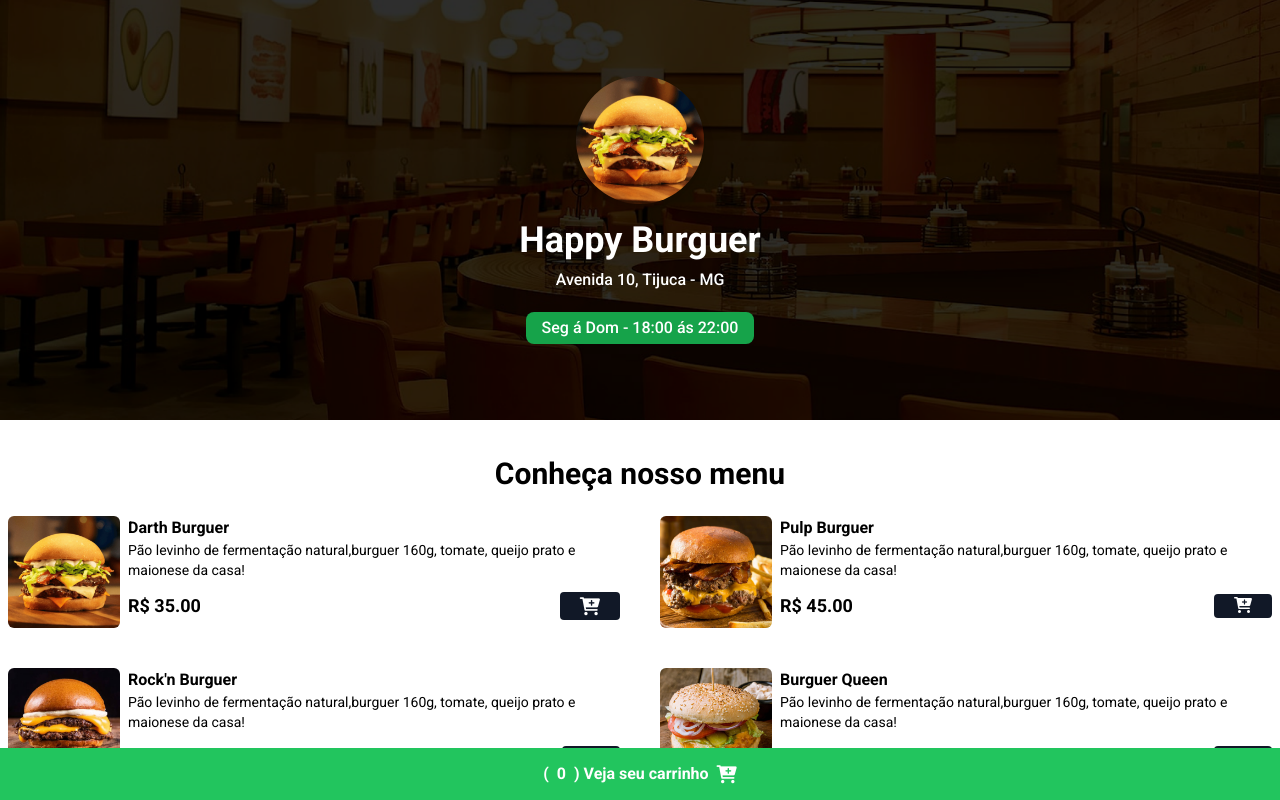
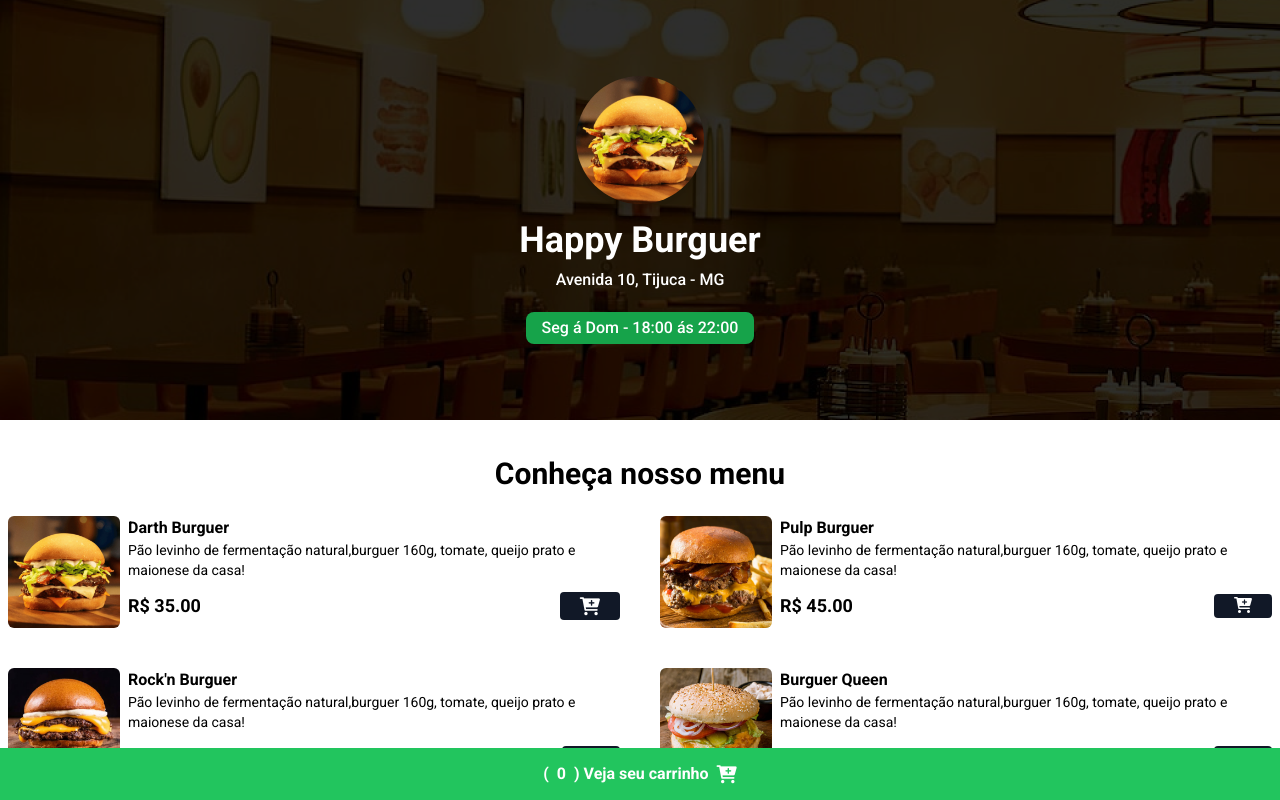
Before and after one commit to lorenaop/hamburgueria, a website: page index.html in a window 1280 px wide. Shown: the top 800 px of the page. Drawn offline with nearby package versions, Linux system fonts and the light colour scheme.

Commit message:
Update index.html

```diff
--- a/index.html
+++ b/index.html
@@ -22,10 +22,8 @@
 <body>
 
     <header class="w-full h-[420px] bg-zinc-900 bg-home bg-cover bg-center">
-      <div class="w-full h-full flex flex-col justify-center items-center">
-        <div class="w--full h-screen"
-        style="background-image: url(./assets/bg.png);"></div>
-        <img
+      <div class="w-full h-full flex flex-col justify-center bg-home items-center">
+    <img
         src="./assets/hamb-1.png"
         alt="Logo Happy Burguer"
         class="w-32 h-32 rounded-full shadow-lg hover:scale-110 duration-200"
```
